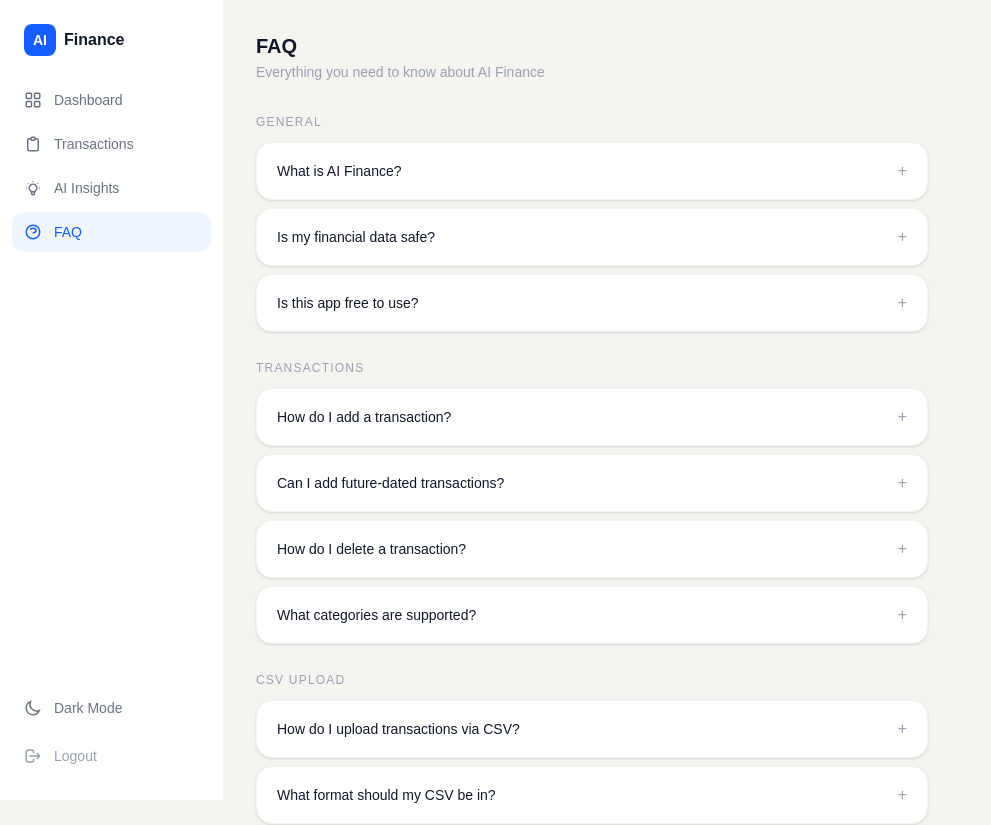
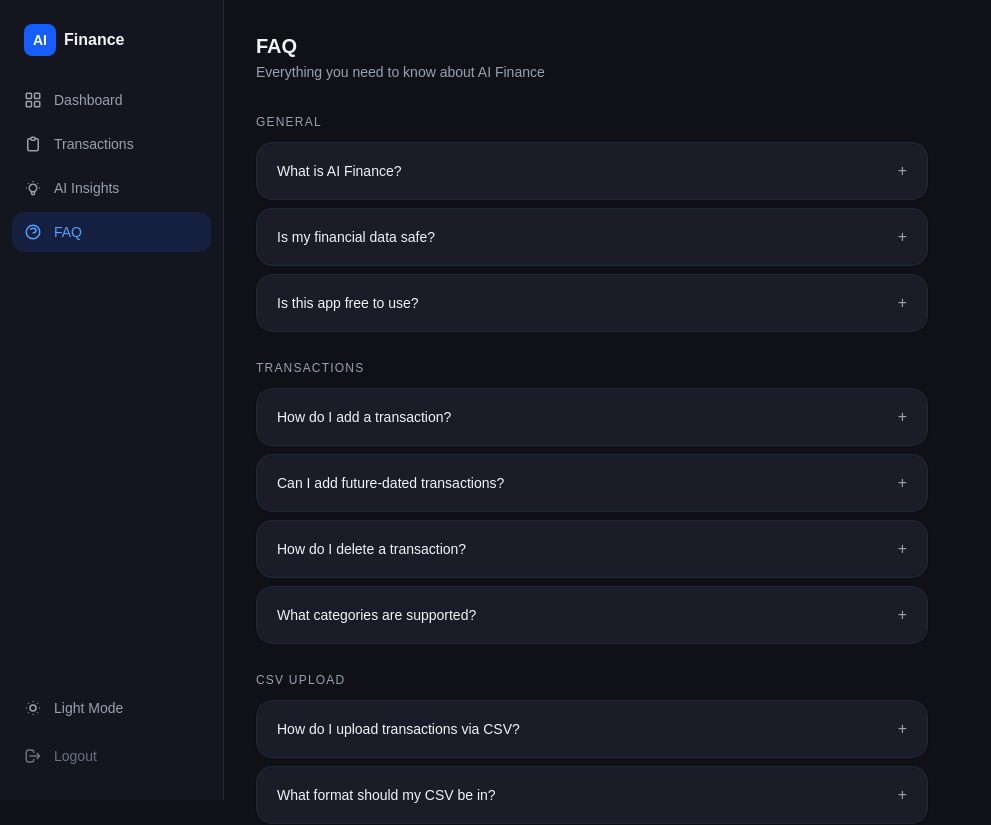
Before and after one commit to raghavbtech/ai-finance, a Next.js app in the folder frontend/: page /faq in a window 1280 px wide. Shown: the top 825 px of the page, without its empty margins (0-991 px from the left). Built offline with nearby package versions, Linux system fonts and the light colour scheme.

Commit message:
Improved visualization

```diff
--- a/frontend/components/ThemeProvider.tsx
+++ b/frontend/components/ThemeProvider.tsx
@@ -1,14 +1,17 @@
 'use client'
 import { createContext, useContext, useEffect, useState } from 'react'
 
-const ThemeContext = createContext({ dark: false, toggle: () => {} })
+const ThemeContext = createContext({ dark: true, toggle: () => {} })
 
 export function ThemeProvider({ children }: { children: React.ReactNode }) {
-  const [dark, setDark] = useState(false)
+  const [dark, setDark] = useState(true)
 
   useEffect(() => {
     const saved = localStorage.getItem('theme')
-    if (saved === 'dark') {
+    if (saved === 'light') {
+      setDark(false)
+      document.documentElement.classList.remove('dark')
+    } else {
       setDark(true)
       document.documentElement.classList.add('dark')
     }
```
Also changed, not shown: 1 other file (tests, documents, lock files or other folders).
